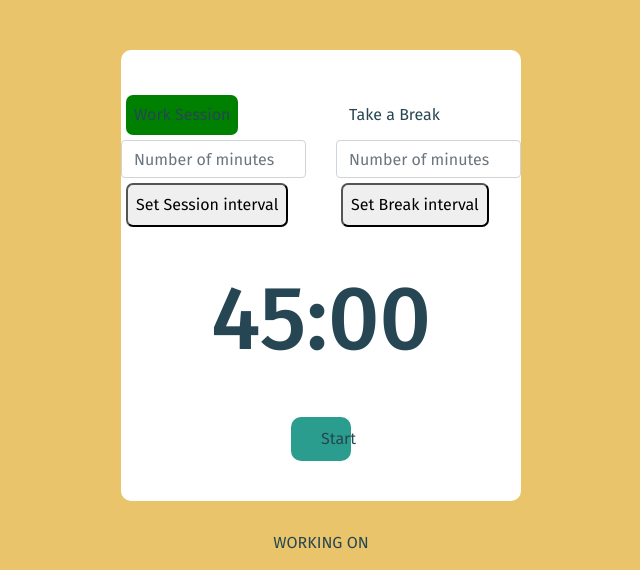
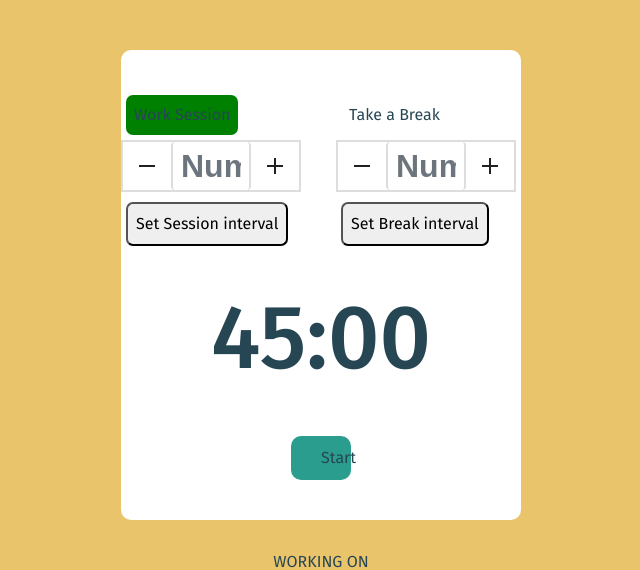
Before and after one commit to ngetichnicholas/Pomodoro-Timer, a Python web app: template app/templates/index.html in a window 1280 px wide. Shown: the top 570 px of the page, without its empty margins (319-959 px from the left). Run offline with Jinja, Linux system fonts and the light colour scheme; the template is opened without the code that fills it, so the values that code supplies are empty; some libraries are stand-ins or nearby versions.

Commit message:
Customize input type number to use buttons to increment and decrement number

```diff
--- a/app/static/css/index.css
+++ b/app/static/css/index.css
@@ -8,6 +8,68 @@ body {
   padding: 0;
   width: 100%;
 }
+
+input[type="number"] {
+  -webkit-appearance: textfield;
+  -moz-appearance: textfield;
+  appearance: textfield;
+}
+
+input[type=number]::-webkit-inner-spin-button,
+input[type=number]::-webkit-outer-spin-button {
+  -webkit-appearance: none;
+}
+
+.number-input {
+  border: 2px solid #ddd;
+  display: inline-flex;
+}
+
+.number-input,
+.number-input * {
+  box-sizing: border-box;
+}
+
+.number-input button {
+  outline:none;
+  -webkit-appearance: none;
+  background-color: transparent;
+  border: none;
+  align-items: center;
+  justify-content: center;
+  width: 3rem;
+  height: 3rem;
+  cursor: pointer;
+  margin: 0;
+  position: relative;
+}
+
+.number-input button:before,
+.number-input button:after {
+  display: inline-block;
+  position: absolute;
+  content: '';
+  width: 1rem;
+  height: 2px;
+  background-color: #212121;
+  transform: translate(-50%, -50%);
+}
+.number-input button.plus:after {
+  transform: translate(-50%, -50%) rotate(90deg);
+}
+
+.number-input input[type=number] {
+  font-family: sans-serif;
+  max-width: 5rem;
+  padding: .5rem;
+  border: solid #ddd;
+  border-width: 0 2px;
+  font-size: 2rem;
+  height: 3rem;
+  font-weight: bold;
+  text-align: center;
+}
+
 #timer {
   margin: 50px auto 0;
   background-color: white;
--- a/app/templates/index.html
+++ b/app/templates/index.html
@@ -9,12 +9,20 @@
   <div class="row">
     <div class="col-md-6">
       <div class="button selected" id="pomodoro-btn">Work Session</div>
-      <input placeholder="Number of minutes" min="1" max="60" type="number" id="workTime" class="form-control">
+      <div class="number-input">
+        <button onclick="this.parentNode.querySelector('input[type=number]').stepDown()" ></button>
+        <input placeholder="Number of minutes" min="1" max="60" type="number" id="workTime" class="form-control">
+        <button onclick="this.parentNode.querySelector('input[type=number]').stepUp()" class="plus"></button>
+      </div>
       <button id="setSessionInterval" class="button">Set Session interval</button>
     </div>
     <div class="col-md-6">
       <div class="button" id="short-break-btn">Take a Break</div>
-      <input placeholder="Number of minutes" min="5" max="10" type="number" id="breakTime" class="form-control">
+      <div class="number-input">
+        <button onclick="this.parentNode.querySelector('input[type=number]').stepDown()" ></button>
+        <input placeholder="Number of minutes" min="5" max="10" type="number" id="breakTime" class="form-control">
+        <button onclick="this.parentNode.querySelector('input[type=number]').stepUp()" class="plus"></button>
+      </div>
       <button id="setBreakInterval" class="button">Set Break interval</button>
     </div>
   </div>
```
